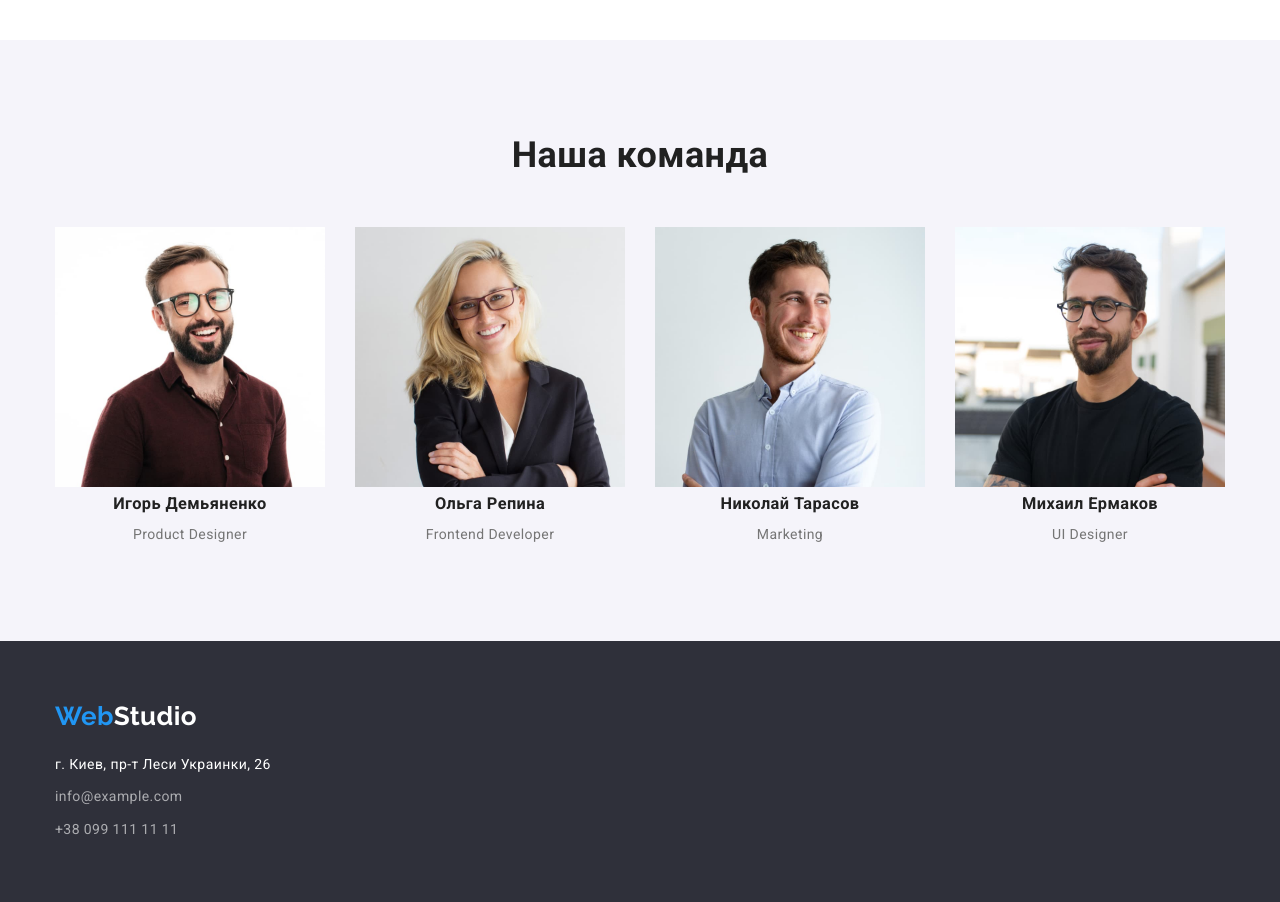
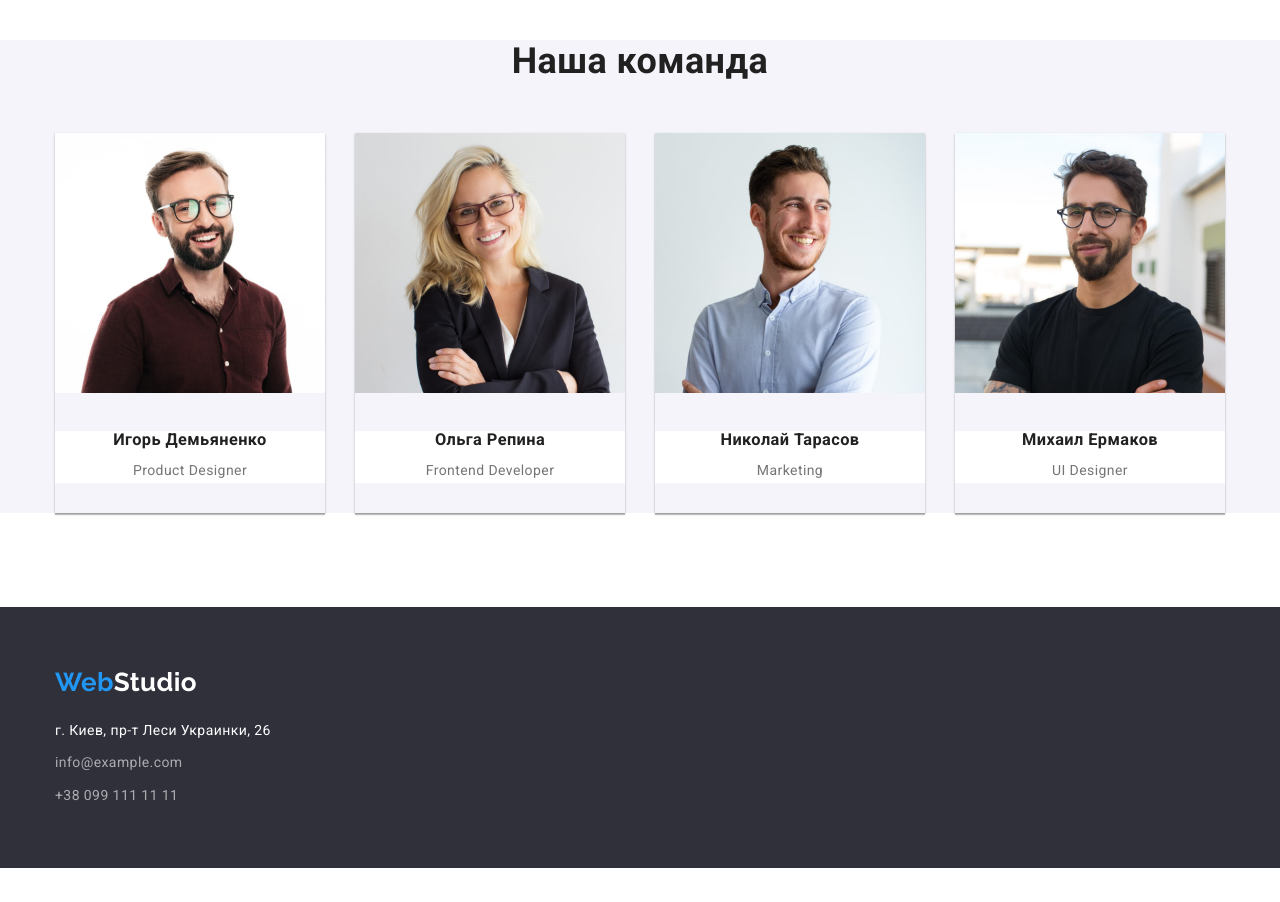
Before and after one commit to NadiiaHonchar/goit-markup-hw-03, a plain HTML site: page index.html in a window 1280 px wide. Shown: the part 1420-2322 px from the top of the page. After the commit the page ends 2288 px from the top, so only its background shows below. Drawn offline with nearby package versions, Linux system fonts and the light colour scheme.

Commit message:
Styled according to layout

```diff
--- a/css/styles.css
+++ b/css/styles.css
@@ -28,13 +28,12 @@ body {
   font-size: 14px;
   line-height: 1.7;
   letter-spacing: 0.03em;
-  /* width: 1600px; */
+  }
 
-}
 header{
   height: 80px;
-  /* width: 1600px; */
  }
+
 /* основной цвет стрвницы #E5E5E5
 вторичный цвет страницы #F5F4FA
 цвет хедера #FFFFFF
@@ -69,7 +68,6 @@ header{
   font-weight: 700;
   font-size: 26px;
   line-height: 1.2;
-  /* margin-left: 215px; */
    margin-right: 93px;
   }
 
@@ -83,8 +81,8 @@ header{
   padding-right: 15px;
   margin-left: auto;
   margin-right: auto;
-  padding-top: 94px;
-  padding-bottom: 94px;
+  margin-top: 94px;
+  margin-bottom: 94px;
 }
 
 ul {
@@ -104,15 +102,14 @@ li{
   color: var(--title-text-color);
   font-family: Roboto,sans-serif;
   font-weight: 500;
-  /* font-size: 14px; */
   line-height: 1.2;
   letter-spacing: 0.02em;
   text-decoration: none;
   padding-top: 32px;
   padding-bottom: 32px;
   display: flex;
+}
 
-}
 .nav-item:not(:last-child),
 .contact-item:not(:last-child){
   margin-right: 50px;
@@ -123,6 +120,7 @@ li{
   margin: 0;
   padding: 0;
 }
+
 .link-nav:hover,
 .link-nav:focus,
 .link-contact:hover,
@@ -133,13 +131,12 @@ li{
  .nav{
    display: flex;
    align-items : center;
-
   }
-
 
 .nav-list{
   display: flex;
 }
+
 .contact-nav{
   display: flex;
   margin-left: auto;
@@ -172,15 +169,8 @@ li{
   margin-bottom: 30px;
 }
 
- /* .section {
-  padding-top: 94px;
-  padding-bottom: 94px;
-}  */
-
 .section-secondary {
   background-color: var(--secondary-page-color);
-  padding-top:  px;
-  /* padding-bottom: 94px; */
 }
 
 .section-title,
@@ -191,17 +181,23 @@ li{
   font-size: 36px;
   line-height: 1.2;
   text-align: center;
-  padding-bottom: 50px;
-  /* padding-top: 94px; */
+  margin-bottom: 50px;
   }
 
 .centre{
   text-align: center;
+  box-shadow: 0px 1px 3px rgba(0, 0, 0, 0.12), 0px 1px 1px rgba(0, 0, 0, 0.14), 0px 2px 1px rgba(0, 0, 0, 0.2);
 }
 
 .section-list:not(:last-child){
   margin-right: 30px;
 
+}
+
+.comands-wrapper{
+  background-color: var(--primary-page-color);
+  margin-top: 30px;
+  margin-bottom: 30px;
 }
 
 .section-advantages{padding-bottom: 0;}
@@ -211,18 +207,19 @@ li{
   display: flex;
   flex-wrap: wrap;
   margin-top: 50px;
-
+  box-sizing: border-box;
 }
 
 .cards-item{
   margin-right: 30px;
   margin-bottom: 30px;
-  /* outline: 1px solid black; */
+  outline: 1px solid #EEEEEE;
 }
+
 .cards-item:nth-child(3n){
   margin-right: 0;
+  }
 
-}
 .cards-item:nth-last-child(-n+3){
   margin-bottom: 0;
 }
@@ -240,11 +237,10 @@ li{
 .cards-text{
   color: var(--primary-text-color);
 }
-.display-blok{display: block;}
 
-/* .section-none-title {
-  color: var(--primary-page-color);
-  } */
+.display-blok{display: block;
+margin: 0;
+padding: 0;}
 
   .visually-hidden {
     position: absolute;
@@ -261,18 +257,13 @@ li{
   display: flex;
   margin: 0;
   padding: 0;
- /* margin-top: 50px; */
-
-
  }
 
 .feature-list .title{
   color: var(--title-text-color);
   font-weight: bold;
   line-height: 1.1;
-  padding-bottom: 10px;
-
-
+  margin-bottom: 10px;
   }
 
 .button-primary{
@@ -307,6 +298,7 @@ li{
   text-align: center;
   border-radius: 4px;
   padding: 6px 22px;
+  border: none;
 }
 
 .button:hover,
@@ -319,7 +311,6 @@ li{
 
 .button-filter{display: flex ;
   justify-content: center;
-  /* padding-top: 94px; */
   }
 
 .button-list:not(:last-child)
@@ -327,17 +318,18 @@ li{
 
 .cards-list a{
   text-decoration: none;
+  display: block;
 }
 .cards-wrapper{
   padding: 20px 24px;
 }
 
-
 /* footer */
 
 .footer{
   background-color: var(--footer-color);
-  /* width: 1600px; */
+  padding-top: 60px;
+  padding-bottom: 60px;
  }
 
 .container-footer {
@@ -346,8 +338,7 @@ li{
   padding-right: 15px;
   margin-left: auto;
   margin-right: auto;
-  padding-top: 60px;
-  padding-bottom: 60px;
+
 }
 
 .logo-footer{
@@ -357,9 +348,7 @@ li{
 address{
   color: var(--hero-text-color);
   font-style: normal;
-  padding-top: 20px;
-  /* margin-left: 215px;
-  margin-top: 20px; */
+  margin-top: 20px;
  }
 
 .link-footer{
--- a/index.html
+++ b/index.html
@@ -80,23 +80,31 @@
             <ul class="feature-list">
                 <li class="section-list centre">
                     <img class="img" src="./images/ID.jpg" alt="Игорь Демьяненко" width="270" height="260">
+                    <div class="comands-wrapper">
                         <h3 class="title">Игорь Демьяненко</h3>
                         <p>Product Designer</p>
+                    </div>
                 </li>
                 <li class="section-list centre">
                     <img class="img" src="./images/OR.jpg" alt="Ольга Репина" width="270" height="260">
+                    <div class="comands-wrapper">
                         <h3 class="title">Ольга Репина</h3>
                         <p>Frontend Developer</p>
+                    </div>
                 </li>
                 <li class="section-list centre">
                     <img class="img" src="./images/NT.jpg" alt="Николай Тарасов" width="270" height="260">
+                    <div class="comands-wrapper">
                         <h3 class="title">Николай Тарасов</h3>
                         <p>Marketing</p>
+                    </div>
                 </li>
                 <li class="section-list centre">
                     <img class="img" src="./images/ME.jpg" alt="Михаил Ермаков" width="270" height="260">
+                    <div class="comands-wrapper">
                         <h3 class="title">Михаил Ермаков</h3>
                         <p>UI Designer</p>
+                    </div>
                 </li>
             </ul>
             </div>
```
Also changed, not shown: portfolio.html (+16 -0 lines). Lines whose indentation alone changed are shown as unchanged.
